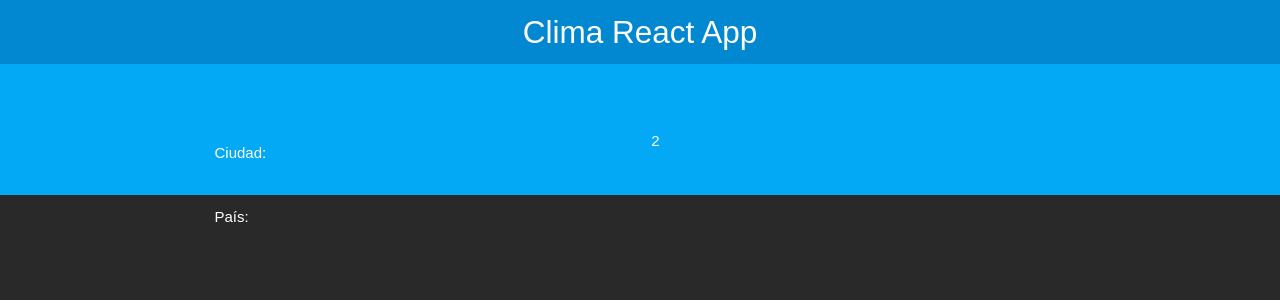
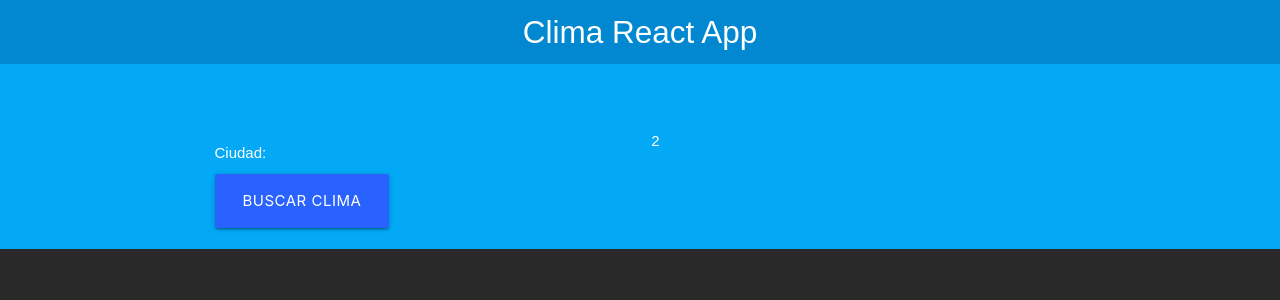
Before and after one commit to SebaGNH/Obtener-Clima-desde-API--React, a React (Create React App) app: page / in a window 1280 px wide. Shown: the top 300 px of the page. Built offline with nearby package versions, Linux system fonts and the light colour scheme; the HTML template or start-up script is replaced by a standard one.

Commit message:
se agregó condicional error para campos limpios

```diff
--- a/src/components/Formulario.js
+++ b/src/components/Formulario.js
@@ -5,8 +5,8 @@ const Formulario = () => {
   const [busqueda, setBusqueda] = useState({
     ciudad:'',
     pais:''
-
   });
+  const [error, setError] = useState(false);
 
   //Funcion que coloca los elementos en el state
   const handleChange = (e) => {
@@ -15,11 +15,28 @@ const Formulario = () => {
     });
   }
 
+  //Submit
+  const submitHandler = (e) => {
+    e.preventDefault();
+
+
+    //Validar
+    if (busqueda.ciudad.trim() === "" || busqueda.pais.trim() === "") {
+      setError(true);
+      return;
+    }
+    setError(false);
+
+
+    //Pasar al componente principal
+  }
 
 
   return (
     <>
-      <form action="">
+      <form action="" onSubmit={submitHandler}>
+        {/*error? <p className='red darken-4 error'>Todos los campos son obligatorios</p>: null*/}
+
         <div className="input-field col s12">
           <input
             type='text'
@@ -48,6 +65,21 @@ const Formulario = () => {
           </select>
           <label htmlFor="pais">País: </label>
         </div>
+        <div className="input-field col s12">
+        {error?
+          <button
+            type='submit'
+            className='waves-effect waves-light btn-large btn-block red accent-4'
+            >Buscar Clima
+          </button>
+        :
+          <button
+            type='submit'
+            className='waves-effect waves-light btn-large btn-block blue accent-4'
+            >Buscar Clima
+          </button>
+        }
+        </div>
       </form>
     </>
   );
```
